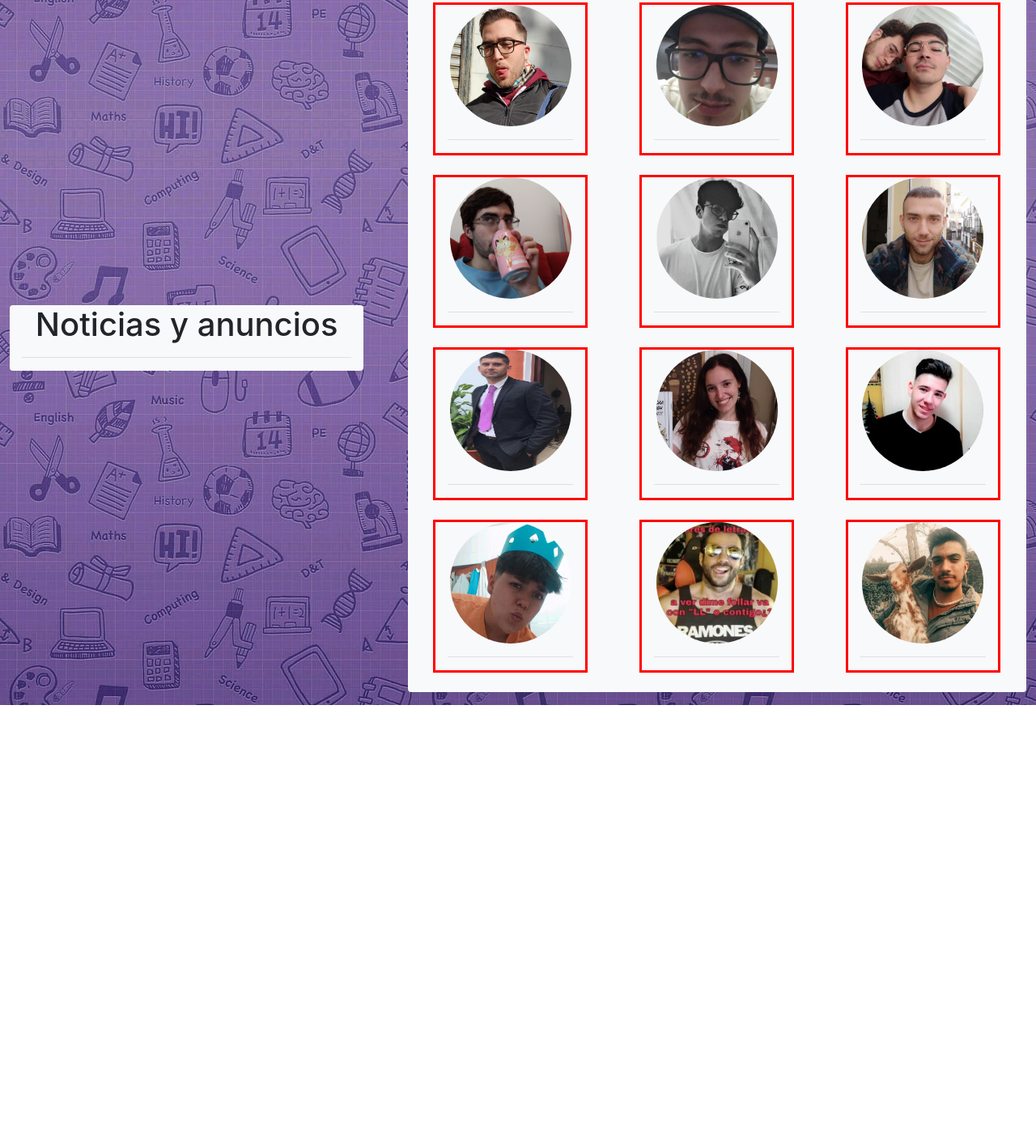
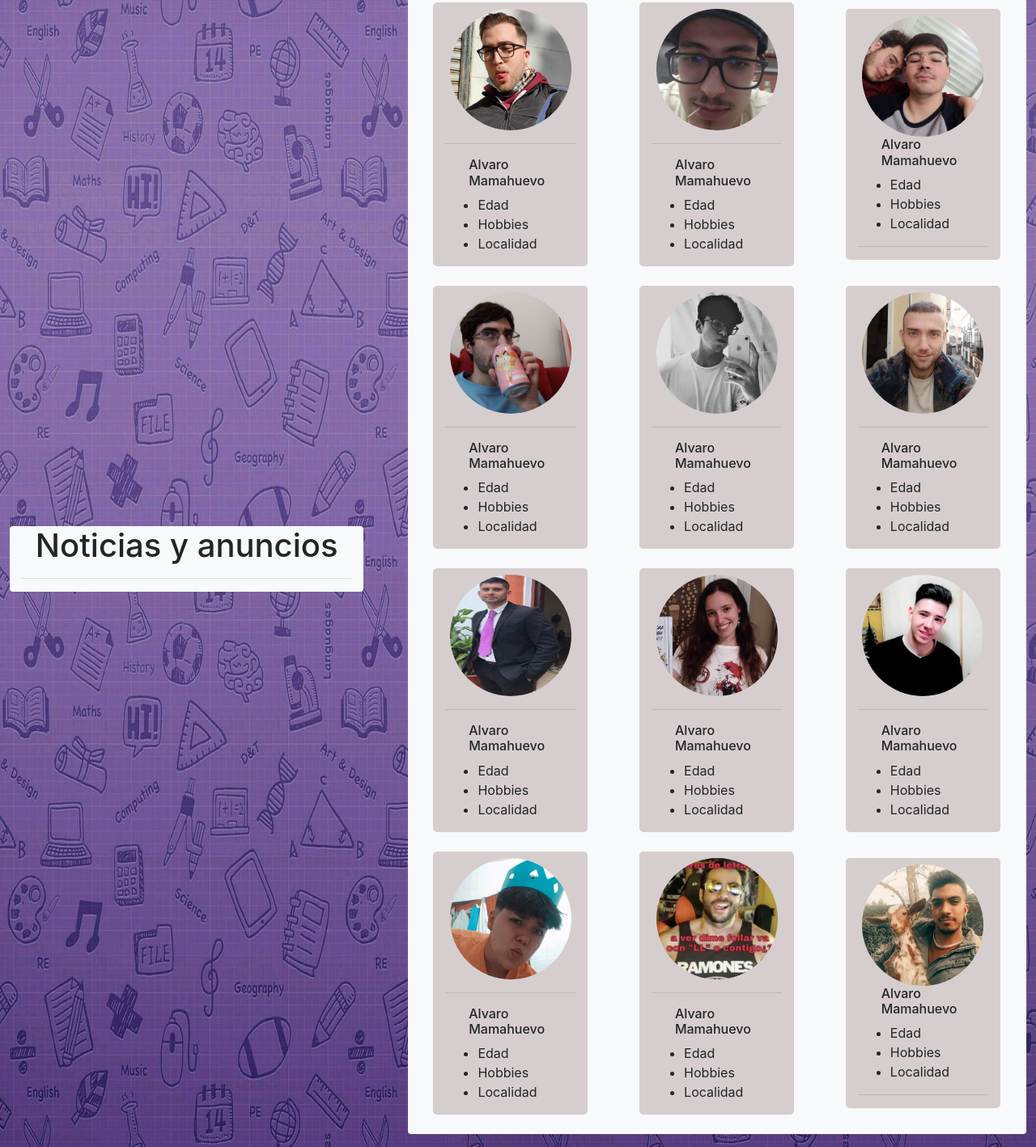
Before and after one commit to sermc/marlo, a plain HTML site: page inicio.html in a window 1280 px wide. Shown: the part 155-1572 px from the top of the page at 81% size. Before the commit the page ends 1026 px from the top, so only its background shows below. Drawn offline with nearby package versions, Linux system fonts and the light colour scheme.

Commit message:
añadido header - Sergio

```diff
--- a/inicio.html
+++ b/inicio.html
@@ -24,7 +24,7 @@
   <!-- ----------------------------------     HEADER    ------------------------------------------->
   <section class="ftco-section">
     <div class="container-fluid">
-      <nav class="navbar navbar-expand-lg ftco_navbar ftco-navbar-light" id="ftco-navbar">
+      <nav class="navbar navbar-expand-lg ftco_navbar ftco-navbar-light d-flex flex-wrap" id="ftco-navbar">
         <div class="container-fluid">
           <a class="navbar-brand" href="inicio.html"><img src="img/gafas.png" width="10%" alt="marlo"></a>
           <div class="social-media order-lg-last">
@@ -67,17 +67,41 @@
           <img src="img/Alvaro.jpg" width="150" height="150" class="rounded-circle centrar">
           <hr>
           <!-- Descripción -->
+          <div class="content-fluid align-items-center justify-content-center">
+            <h6 class="centrarTitulo">Alvaro Mamahuevo</h6>
+            <ul>
+              <li>Edad</li>
+              <li>Hobbies</li>
+              <li>Localidad</li>
+            </ul>
+          </div>
         </div>
         <div class="col-md-3 posi fade-in">
           <!-- Imagen -->
           <img src="img/Angel.jpeg" width="150" height="150" class="rounded-circle centrar">
           <hr>
           <!-- Descripción -->
+          <div class="content-fluid align-items-center justify-content-center">
+            <h6 class="centrarTitulo">Alvaro Mamahuevo</h6>
+            <ul>
+              <li>Edad</li>
+              <li>Hobbies</li>
+              <li>Localidad</li>
+            </ul>
+          </div>
         </div>
         <div class="col-md-3 posi fade-in">
           <!-- Imagen -->
           <img src="img/SergioDiego.jpeg" width="150" height="150" class="rounded-circle centrar">
           <!-- Descripción -->
+          <div class="content-fluid align-items-center justify-content-center">
+            <h6 class="centrarTitulo">Alvaro Mamahuevo</h6>
+            <ul>
+              <li>Edad</li>
+              <li>Hobbies</li>
+              <li>Localidad</li>
+            </ul>
+          </div>
           <hr>
         </div>
       </div>
@@ -89,18 +113,43 @@
           <img src="img/AntonioB.jpeg" width="150" height="150" class="rounded-circle centrar">
           <hr>
           <!-- Descripción -->
+          <div class="content-fluid align-items-center justify-content-center">
+            <h6 class="centrarTitulo">Alvaro Mamahuevo</h6>
+            <ul>
+              <li>Edad</li>
+              <li>Hobbies</li>
+              <li>Localidad</li>
+            </ul>
+          </div>
         </div>
         <div class="col-md-3 posi fade-in">
           <!-- Imagen -->
           <img src="img/AntonioG.jpeg" width="150" height="150" class="rounded-circle centrar">
           <hr>
           <!-- Descripción -->
+          <div class="content-fluid align-items-center justify-content-center">
+            <h6 class="centrarTitulo">Alvaro Mamahuevo</h6>
+            <ul>
+              <li>Edad</li>
+              <li>Hobbies</li>
+              <li>Localidad</li>
+            </ul>
+          </div>
         </div>
         <div class="col-md-3 posi fade-in">
           <!-- Imagen -->
           <img src="img/Manu1.jpeg" width="150" height="150" class="rounded-circle centrar">
+          <hr>
           <!-- Descripción -->
-          <hr>
+          <div class="content-fluid align-items-center justify-content-center">
+            <h6 class="centrarTitulo">Alvaro Mamahuevo</h6>
+            <ul>
+              <li>Edad</li>
+              <li>Hobbies</li>
+              <li>Localidad</li>
+            </ul>
+          </div>
+
         </div>
       </div>
 
@@ -111,18 +160,43 @@
           <img src="img/Paco.jpeg" width="150" height="150" class="rounded-circle centrar">
           <hr>
           <!-- Descripción -->
+          <div class="content-fluid align-items-center justify-content-center">
+            <h6 class="centrarTitulo">Alvaro Mamahuevo</h6>
+            <ul>
+              <li>Edad</li>
+              <li>Hobbies</li>
+              <li>Localidad</li>
+            </ul>
+          </div>
         </div>
         <div class="col-md-3 posi fade-in">
           <!-- Imagen -->
           <img src="img/Paulaner1.jpg" width="150" height="150" class="rounded-circle centrar">
           <hr>
           <!-- Descripción -->
+          <div class="content-fluid align-items-center justify-content-center">
+            <h6 class="centrarTitulo">Alvaro Mamahuevo</h6>
+            <ul>
+              <li>Edad</li>
+              <li>Hobbies</li>
+              <li>Localidad</li>
+            </ul>
+          </div>
         </div>
         <div class="col-md-3 posi fade-in">
           <!-- Imagen -->
           <img src="img/Rafa.jpeg" width="150" height="150" class="rounded-circle centrar">
+          <hr>
           <!-- Descripción -->
-          <hr>
+          <div class="content-fluid align-items-center justify-content-center">
+            <h6 class="centrarTitulo">Alvaro Mamahuevo</h6>
+            <ul>
+              <li>Edad</li>
+              <li>Hobbies</li>
+              <li>Localidad</li>
+            </ul>
+          </div>
+
         </div>
       </div>
 
@@ -133,17 +207,41 @@
           <img src="img/Raquel.jpeg" width="150" height="150" class="rounded-circle centrar">
           <hr>
           <!-- Descripción -->
+          <div class="content-fluid align-items-center justify-content-center">
+            <h6 class="centrarTitulo">Alvaro Mamahuevo</h6>
+            <ul>
+              <li>Edad</li>
+              <li>Hobbies</li>
+              <li>Localidad</li>
+            </ul>
+          </div>
         </div>
         <div class="col-md-3 posi fade-in">
           <!-- Imagen -->
           <img src="img/FJ0CK8AXEAoAz0F.jpg" width="150" height="150" class="rounded-circle centrar">
           <hr>
           <!-- Descripción -->
+          <div class="content-fluid align-items-center justify-content-center">
+            <h6 class="centrarTitulo">Alvaro Mamahuevo</h6>
+            <ul>
+              <li>Edad</li>
+              <li>Hobbies</li>
+              <li>Localidad</li>
+            </ul>
+          </div>
         </div>
         <div class="col-md-3 posi fade-in">
           <!-- Imagen -->
           <img src="img/Adan.jpeg" width="150" height="150" class="rounded-circle centrar">
           <!-- Descripción -->
+          <div class="content-fluid align-items-center justify-content-center">
+            <h6 class="centrarTitulo">Alvaro Mamahuevo</h6>
+            <ul>
+              <li>Edad</li>
+              <li>Hobbies</li>
+              <li>Localidad</li>
+            </ul>
+          </div>
           <hr>
         </div>
       </div>
--- a/styles/inicio1.css
+++ b/styles/inicio1.css
@@ -3,6 +3,7 @@
 /* MIRAR POSICIONAMIENTO DE LA IMAGEN */
 body {
     background-image: url("../img/whats.jpg");
+    background-repeat: round;
 }
 
 @font-face {
@@ -23,6 +24,7 @@ body {
     display: block;
   margin-left: auto;
   margin-right: auto;
+  margin-top: .5em;
 }
 
 .border-round{
@@ -30,7 +32,14 @@ body {
 }
 
 .posi{
-    border: 3px solid red;
+    /* border: 3px solid red; */
+    background-color: rgb(214, 206, 206);
+    border-radius: 5px;
+}
+
+.centrarTitulo{
+  display: block;
+  margin-left: 1.8em;
 }
 
 header{
@@ -90,3 +99,20 @@ header h4{
       opacity: 1;
     }
   }
+
+  /* RESPONSIVE */
+  /* ------------------------------------ */
+
+  @media (max-width: 1150px){
+    .centrar{
+      width: 100px;
+      height: 100px;
+    }
+  }
+
+  @media (max-width: 795){
+    .centrar{
+      width: 10px;
+      height: 10px;
+    }
+  }
```
Also changed, not shown: header.html (added, +56 -0 lines), perfil.html (+1 -1 lines), styles/headerPrueba.css (added).
